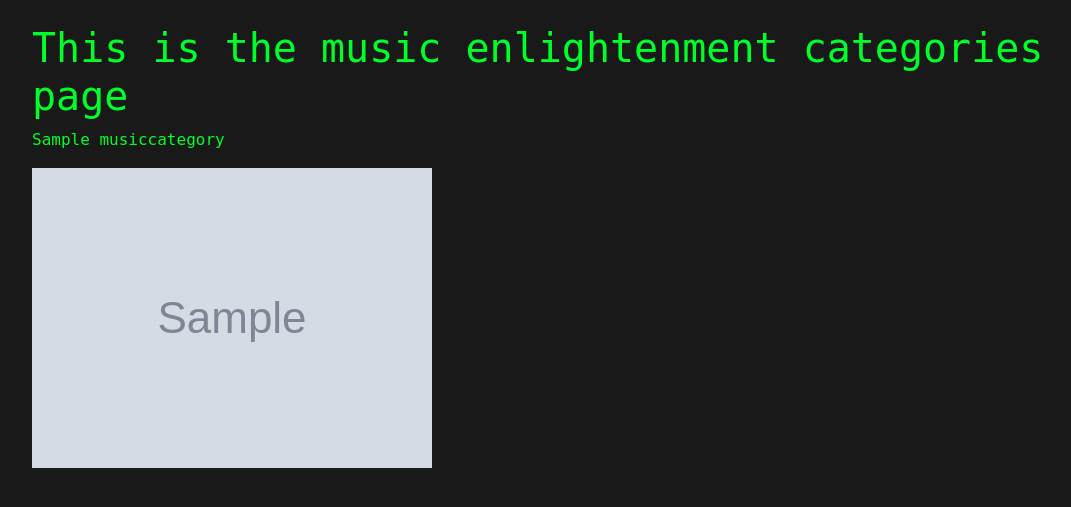
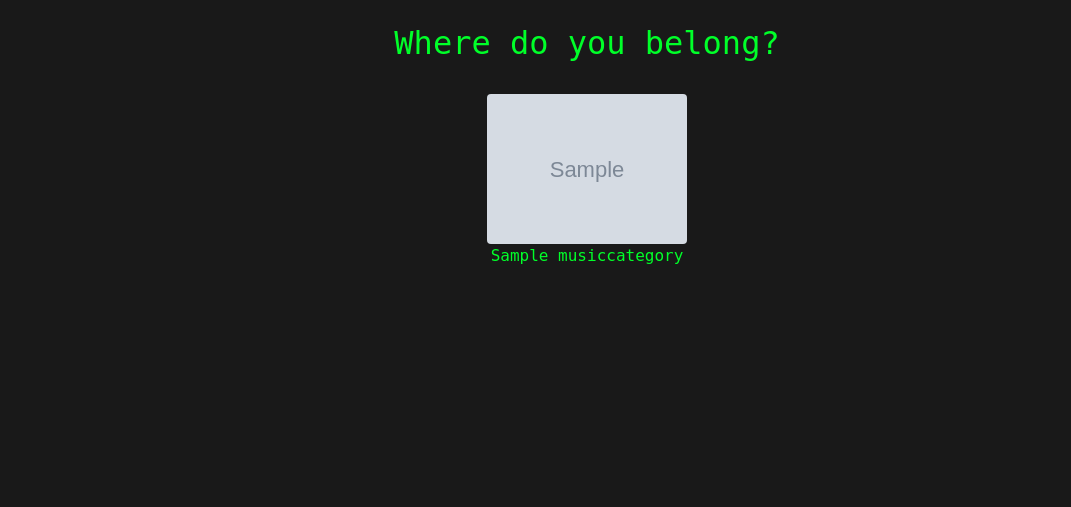
Before and after one commit to Chooboo/wad2_project, a Django app: page /categories/ in a window 1280 px wide. Shown: the part 68-575 px from the top of the page, without its empty margins (53-1124 px from the left). Run offline with Django 3.2, Linux system fonts and the light colour scheme; tables that the repository leaves empty hold one stand-in row (values such as "Sample post"); grey boxes marked "Sample" are stand-in pictures; some libraries are stand-ins or nearby versions; some web fonts are replaced.

Commit message:
Categories page mostly done, also created the specific category pages

```diff
--- a/musicquiz/urls.py
+++ b/musicquiz/urls.py
@@ -7,6 +7,7 @@ urlpatterns = [
     path('', views.index, name='index'),
     path('about/', views.about, name='about'),
     path('categories/', views.categories, name='categories'),
+    path('category/<slug:category_slug>/', views.category, name='category'),
     path('quiz/', views.quiz, name='quiz'),
     path('error/', views.error, name='error'),
     path('register/', views.register, name='register'),
--- a/musicquiz/views.py
+++ b/musicquiz/views.py
@@ -22,6 +22,17 @@ def about(request):
 def categories(request):
     context_dict = {'categories': MusicCategory.objects.all()}
     return render(request, 'musicquiz/categories.html', context=context_dict)
+
+
+def category(request, category_slug):
+    context_dict = {}
+    try:
+        category = MusicCategory.objects.get(slug=category_slug)
+        context_dict['category'] = category
+
+    except MusicCategory.DoesNotExist:
+        context_dict['category'] = None
+    return render(request, 'musicquiz/category.html', context=context_dict)
 
 
 def quiz(request):
--- a/static/assets/css/styles.css
+++ b/static/assets/css/styles.css
@@ -6,8 +6,6 @@ body {
     font-weight: 400;
     line-height: 1.5;
 }
-
-
 
 .full-page {
     width: 100%;
--- a/templates/musicquiz/base.html
+++ b/templates/musicquiz/base.html
@@ -42,7 +42,7 @@
         </div>
     </nav>
 
-    <div class="container pt-4">
+    <div class="container-md pt-4">
         {% block body %}
         {% endblock %}
     </div>
--- a/templates/musicquiz/categories.html
+++ b/templates/musicquiz/categories.html
@@ -6,10 +6,26 @@
 {% endblock %}
 
 {% block body %}
-    <h1>This is the music enlightenment categories page</h1>
+    <style>
+        .cat-img {
+            max-height: 150px;
+        }
+    </style>
+    <h2 class="text-center">Where do you belong?</h2>
+    <br>
     {% for category in categories %}
-        <p>{{ category.title }}</p>
-        <img src="{{ MEDIA_URL }}{{ category.image_name }}" />
+        {% if forloop.counter == 1 or forloop.counter == 4 %}
+            <div class="row">
+        {% endif %}
+        <div class="col-md">
+            <a href="{% url 'musicquiz:category' category.slug %}">
+                <img class="cat-img rounded mx-auto d-block" src="{{ MEDIA_URL }}{{ category.image_name }}" alt="{{ category.title }}"/>
+            </a>
+            <p class="cat-title text-center">{{ category.title }}</p>
+        </div>
+        {% if forloop.counter == 3 or forloop.counter == 5 %}
+            </div>
+        {% endif %}
 
     {% endfor %}
 {% endblock %}
```
Also changed, not shown: templates/musicquiz/category.html (added, +12 -0 lines).
